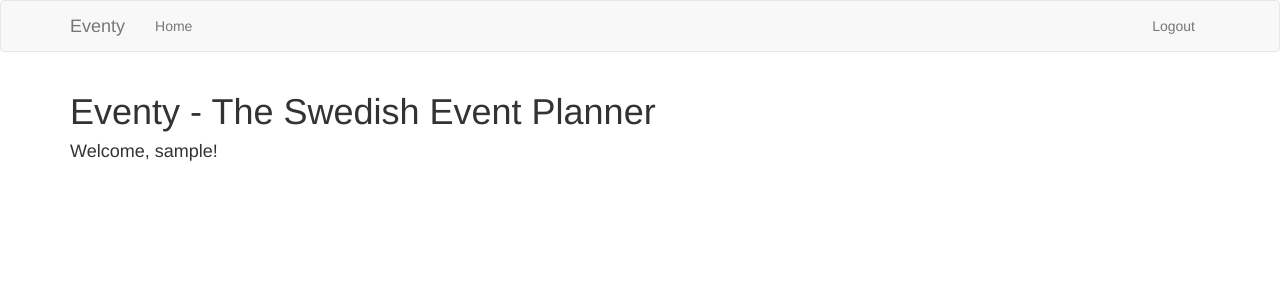
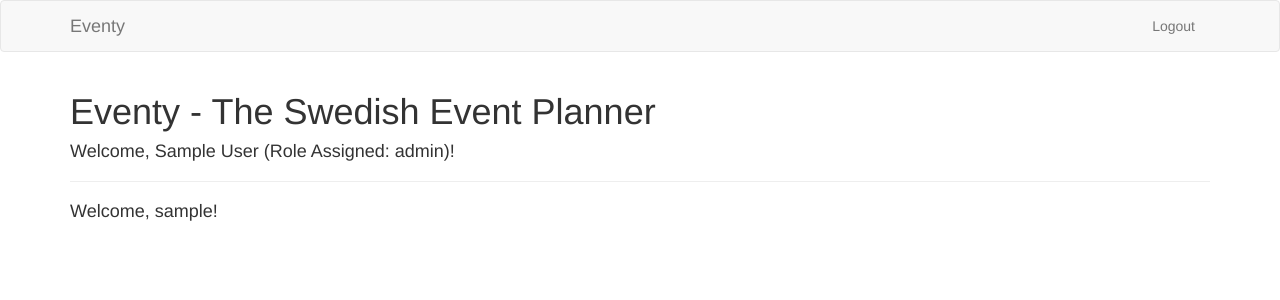
Before and after one commit to aykhazanchi/eventy, a Flask app: page / in a window 1280 px wide. Shown: the top 300 px of the page. Run offline with Flask 2, Linux system fonts and the light colour scheme; the visitor is signed in with stand-in values (Sample User, id 1); data comes from the database, SQL or seed files in the repository; parts of the project's set-up code (start-up, migrations or seed data) failed here and were passed over; some libraries are stand-ins or nearby versions.

Commit message:
updated links in base template navigation based on user roles

```diff
--- a/app/templates/base.html
+++ b/app/templates/base.html
@@ -22,19 +22,27 @@
         </div>
         <div class="collapse navbar-collapse" id="bs-example-navbar-collapse-1">
             <ul class="nav navbar-nav">
-                <li><a href="{{ url_for('index') }}">Home</a></li>
-                {% if current_user.username == 'cso' or current_user.username == 'scso' %}
+                {% if current_user.role == 'cso' or current_user.role == 'scso' %}
                   <li><a href="{{ url_for('new_request') }}">Create New Request</a></li>
-                  {% if current_user.username == 'scso' %}
-                    <li><a href="{{ url_for('new_request') }}">Update Requests</a></li>
+                  {% if current_user.role == 'scso' %}
+                    <li><a href="{{ url_for('pending_updates') }}">Update Requests</a></li>
                   {% endif %}
                 {% elif current_user.is_anonymous %}
                   <!-- show nothing in nav -->
-                {% elif current_user.username == 'fm' or current_user.username == 'financemgr' %}
-                  <li><a href="{{ url_for('new_request') }}">Update Requests</a></li>
+                {% elif current_user.role == 'fm' %}
+                  <li><a href="{{ url_for('pending_updates') }}">Update Requests</a></li>
                   <li><a href="{{ url_for('new_request') }}">Review Budget</a></li>
-                {% elif current_user.username == 'hrm' %}
-                  <li><a href="{{ url_for('new_request') }}">Update Requests</a></li>
+                {% elif current_user.role == 'am' or current_user.role == 'sm' or current_user.role == 'pm' or current_user.role == 'smpm' or current_user.role == 'pmtm' %}
+                  <li><a href="{{ url_for('pending_updates') }}">Update Requests</a></li>
+                  {% if current_user.role == 'pm' or current_user.role == 'sm' %}
+                    <li><a href="{{ url_for('planning_dashboard') }}">Planning Dashboard</a></li>
+                    <li><a href="{{ url_for('view_tasks') }}">Team Tasks</a></li>
+                  {% endif %}
+                  {% if current_user.role == 'pmtm' or current_user.role == 'smtm' %}
+                    <li><a href="{{ url_for('view_tasks') }}">Team Tasks</a></li>
+                  {% endif %}
+                {% elif current_user.role == 'hr' %}
+                  <li><a href="{{ url_for('pending_updates') }}">Update Requests</a></li>
                   <li><a href="{{ url_for('new_request') }}">Review Resources</a></li>
                   <li><a href="{{ url_for('new_request') }}">Review Inventory</a></li>
                 {% endif %}
@@ -62,6 +70,8 @@
       {% endif %}
       {% endwith %}
       <h1>Eventy - The Swedish Event Planner</h1>
+      <h4>Welcome, {{ current_user.name }} (Role Assigned: {{ current_user.role }})!</h4>
+      <hr>
       {% block app_content %}{% endblock %}
   </div>
 {% endblock %}
```
